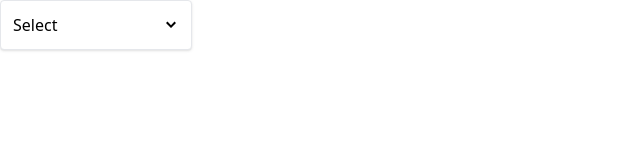
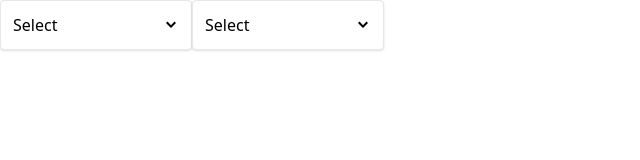
Before and after one commit to DarrenKim94/react-components, a React (Create React App) app: page / in a window 1280 px wide. Shown: the top 160 px of the page, without its empty margins (0-640 px from the left). Built offline with nearby package versions, Linux system fonts and the light colour scheme.

Commit message:
add useRef

```diff
--- a/src/App.js
+++ b/src/App.js
@@ -1,4 +1,4 @@
-import { useState } from "react";
+import { useState, } from "react";
 import Dropdown from "./components/Dropdown";
 
 function App() {
@@ -14,7 +14,8 @@
     ];
 
     return(
-        <div>
+        <div className="flex">
+            <Dropdown value={selection} onChange={handleSelect} options={options} />
             <Dropdown value={selection} onChange={handleSelect} options={options} />
         </div>
     )
--- a/src/components/Dropdown.js
+++ b/src/components/Dropdown.js
@@ -1,9 +1,28 @@
-import { useState } from "react";
+import { useState, useEffect, useRef } from "react";
 import { GoChevronDown } from "react-icons/go";
 import Panel from "./Panel";
 
 function Dropdown({ options, value, onChange }) {
     const [isOpen, setIsOpen] = useState(false);
+    const divEl = useRef();
+
+    useEffect(() => {
+        const handler = (event) => {
+            if (!divEl.current) {
+                return;
+            }
+
+            if (!divEl.current.contains(event.target)) {
+                setIsOpen(false);
+            }
+        };
+
+        document.addEventListener('click', handler, true);
+
+        return () => {
+            document.removeEventListener('click', handler);
+        };
+    }, []);
 
     const handleCLick = () => {
         setIsOpen(!isOpen);
@@ -22,7 +41,7 @@
 
 
     return(
-        <div className="w-48 relative">
+        <div ref={divEl} className="w-48 relative">
             <Panel className="flex justify-between items-center cursor-pointer" onClick=        {handleCLick}>
                 {value?.label || 'Select'}
                 <GoChevronDown />
```
